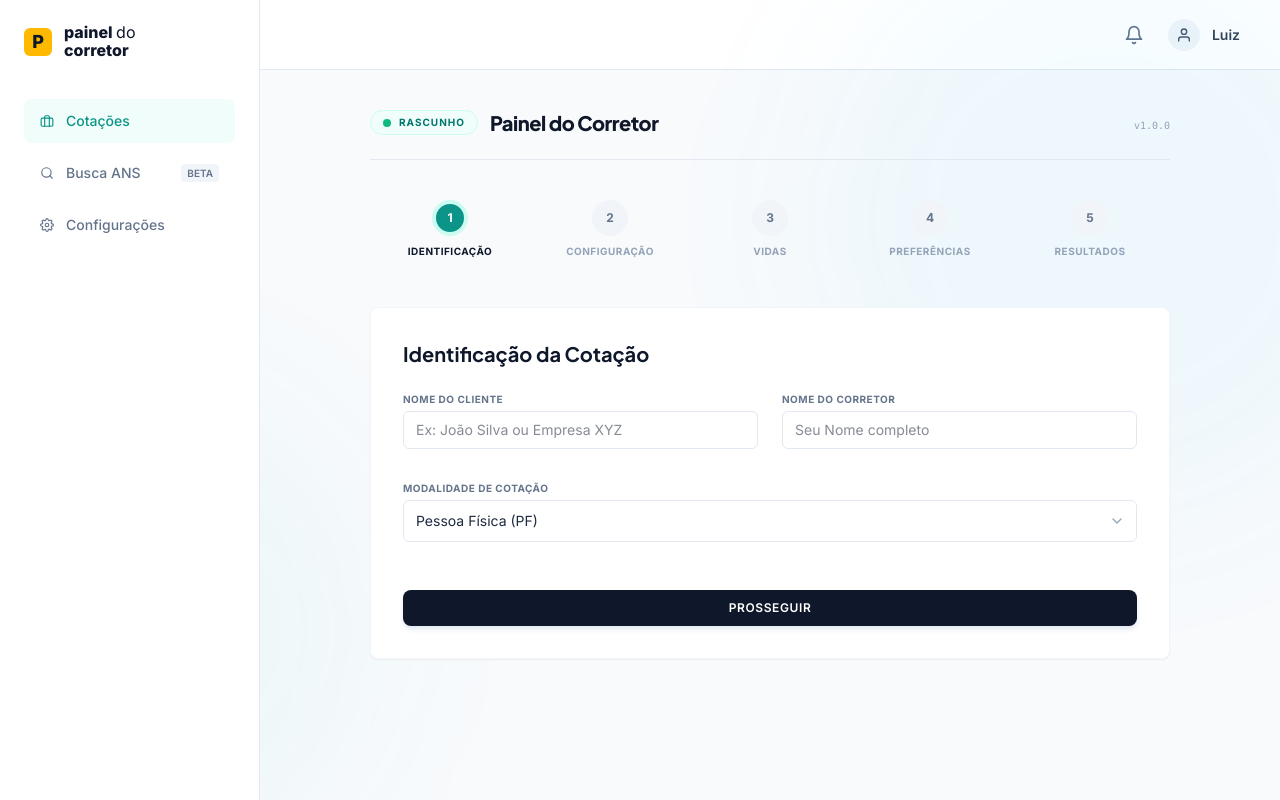
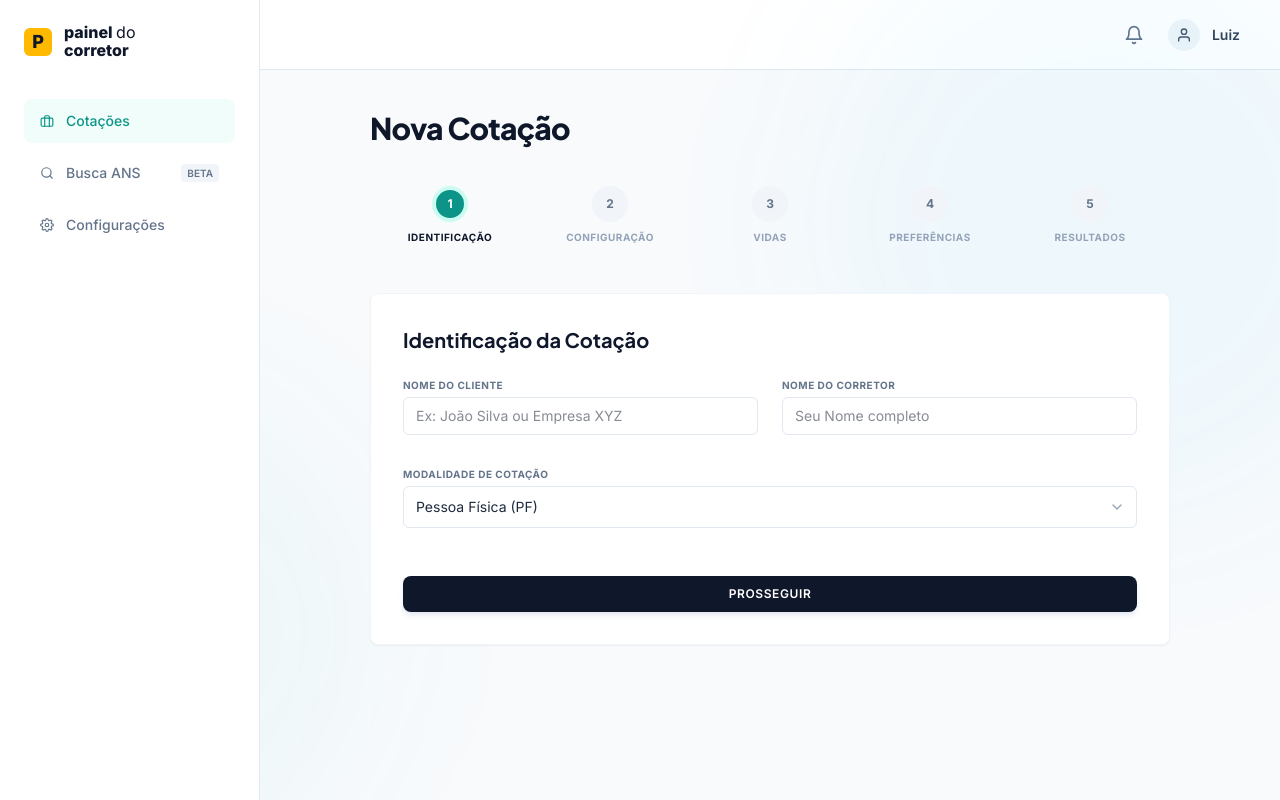
Before and after one commit to EdDevFront/painel-corretor, a Next.js app: page /cotacoes/criar in a window 1280 px wide. Built offline with nearby package versions, Linux system fonts and the light colour scheme.

Commit message:
style: replace header details with clean page titles on creation page and remove QuotationHeader component

```diff
--- a/src/app/cotacoes/criar/page.tsx
+++ b/src/app/cotacoes/criar/page.tsx
@@ -4,7 +4,6 @@ import React, { Suspense } from "react";
 import { useRouter, useSearchParams } from "next/navigation";
 import { useQuotation } from "../../../domains/quotation/hooks/useQuotation";
 import { DashboardLayout } from "../../../domains/shared/components/DashboardLayout";
-import { QuotationHeader } from "../../../domains/quotation/components/QuotationHeader";
 import { QuotationStepper } from "../../../domains/quotation/components/QuotationStepper";
 import { QuotationIdentification } from "../../../domains/quotation/components/QuotationIdentification";
 import { QuotationProfile } from "../../../domains/quotation/components/QuotationProfile";
@@ -43,9 +42,14 @@ function CriarCotacaoContent() {
     return false;
   };
 
+  const pageTitle = quotationId ? "Editar Cotação" : "Nova Cotação";
+
   return (
     <div className="max-w-[800px] mx-auto w-full relative z-10">
-      <QuotationHeader clientName={quotation?.clientName} status={quotation?.status} />
+      <h1 className="text-3xl font-extrabold text-slate-900 tracking-tight mb-8">
+        {pageTitle}
+      </h1>
+
       <QuotationStepper
         currentStep={currentStep}
         isStepClickable={isStepClickable}
--- a/src/domains/quotation/components/QuotationHeader.tsx
+++ /dev/null
@@ -1,34 +0,0 @@
-import React from "react";
-
-interface HeaderProps {
-  clientName?: string;
-  status?: string;
-}
-
-export function QuotationHeader({ clientName, status }: HeaderProps) {
-  const displayStatus = status || "Rascunho";
-
-  return (
-    <header className="flex justify-between items-center border-b border-slate-200 pb-6 mb-8 w-full">
-      <div className="flex items-center gap-3">
-        <div className="inline-flex items-center gap-2 px-3 py-1 rounded-full bg-teal-50 border border-teal-100 text-teal-700 text-[10px] font-bold uppercase tracking-widest">
-          <span className="pulse-dot"></span>
-          <span>{displayStatus}</span>
-        </div>
-        <div>
-          <h1 className="text-xl font-extrabold text-slate-900 tracking-tight leading-none">Painel do Corretor</h1>
-          {clientName && (
-            <p className="text-xs text-slate-500 mt-1">
-              Cotação para: <strong className="font-semibold text-slate-800">{clientName}</strong>
-            </p>
-          )}
-        </div>
-      </div>
-      <div>
-        <span className="text-[10px] text-slate-400 font-mono">
-          v1.0.0
-        </span>
-      </div>
-    </header>
-  );
-}
```
